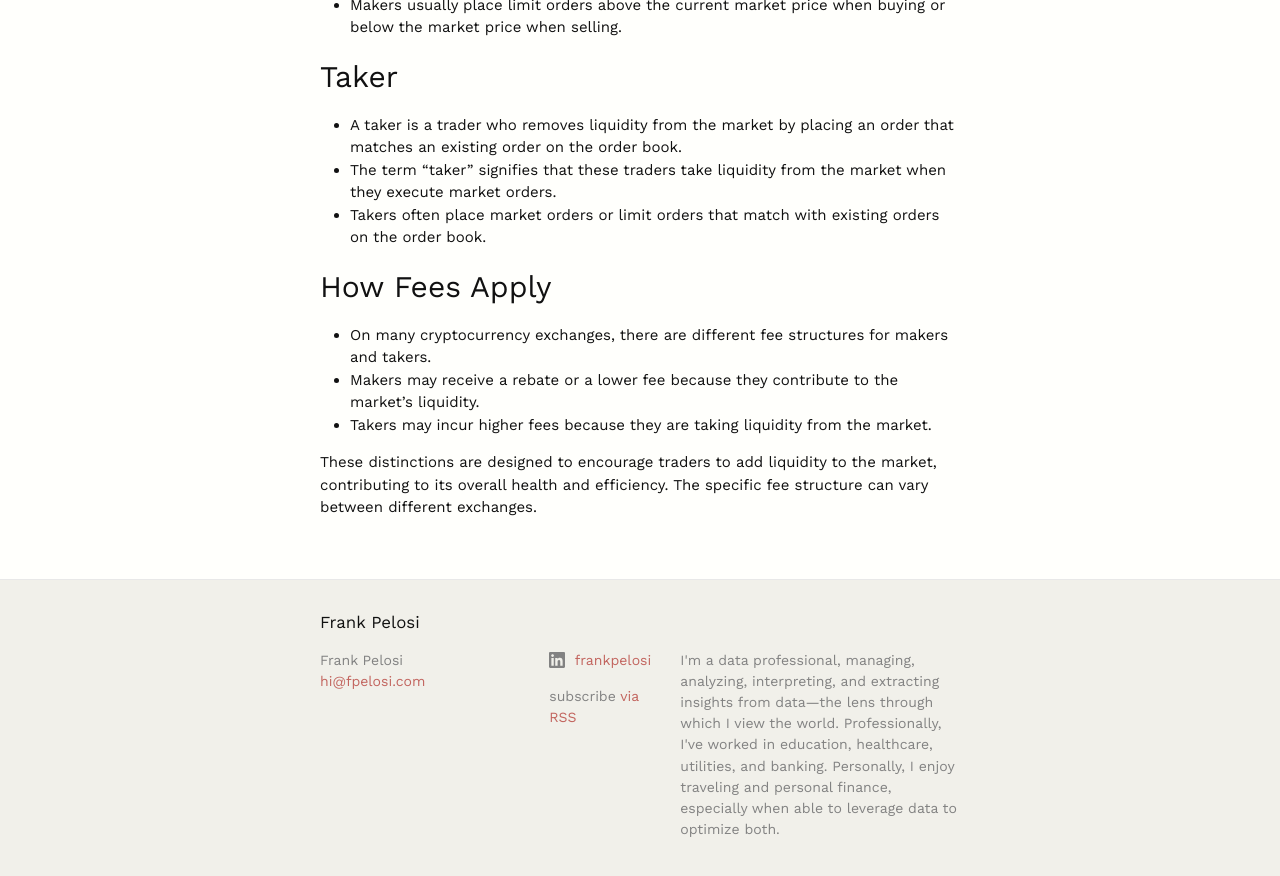
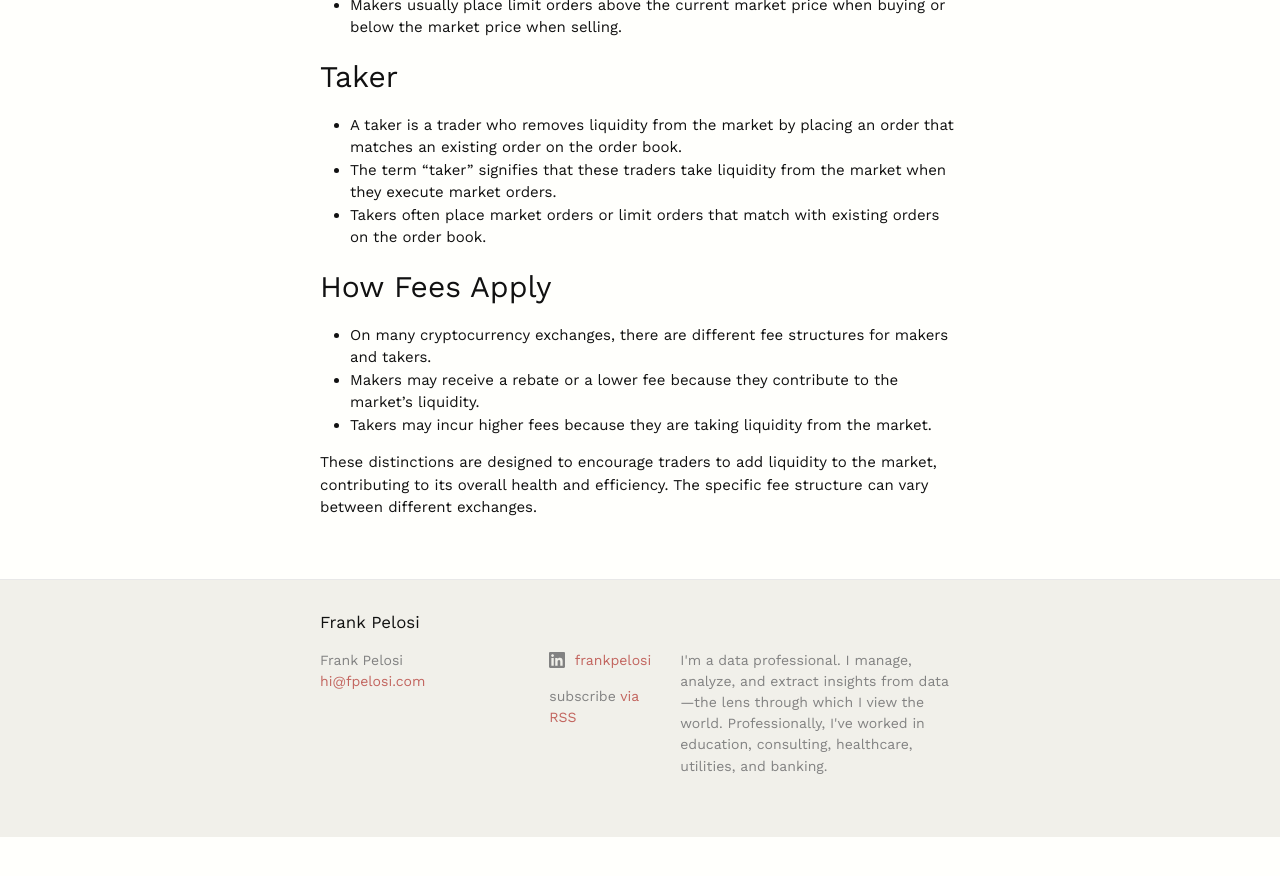
Before and after one commit to fpelosi/portfolio, a Jekyll site: the page built from _posts/2023-12-03-understanding-maker-taker-when-using-coinbase-advanced-trade.md, in a window 1280 px wide and 900 px high, scrolled down 976 px. Shown: the top 876 px of the window. Built offline with Jekyll 4.4.1, drawn with Linux system fonts in a browser that asks for light colours; after the commit the page ends 1813 px from its top, so only the background shows below that.

Commit message:
vault backup: 2024-10-02 20:32:57

```diff
--- a/_config.yml
+++ b/_config.yml
@@ -20,7 +20,7 @@
 
 title: Frank Pelosi
 email: hi@fpelosi.com
-description: "I'm a data professional, managing, analyzing, interpreting, and extracting insights from data—the lens through which I view the world. Professionally, I've worked in education, healthcare, utilities, and banking. Personally, I enjoy traveling and personal finance, especially when able to leverage data to optimize both."
+description: "I'm a data professional. I manage, analyze, and extract insights from data—the lens through which I view the world. Professionally, I've worked in education, consulting, healthcare, utilities, and banking."
 baseurl: "" # the subpath of your site, e.g. /blog
 url: "https://fpelosi.com" # the base hostname & protocol for your site, e.g. http://example.com
 linkedin_username: frankpelosi
```
